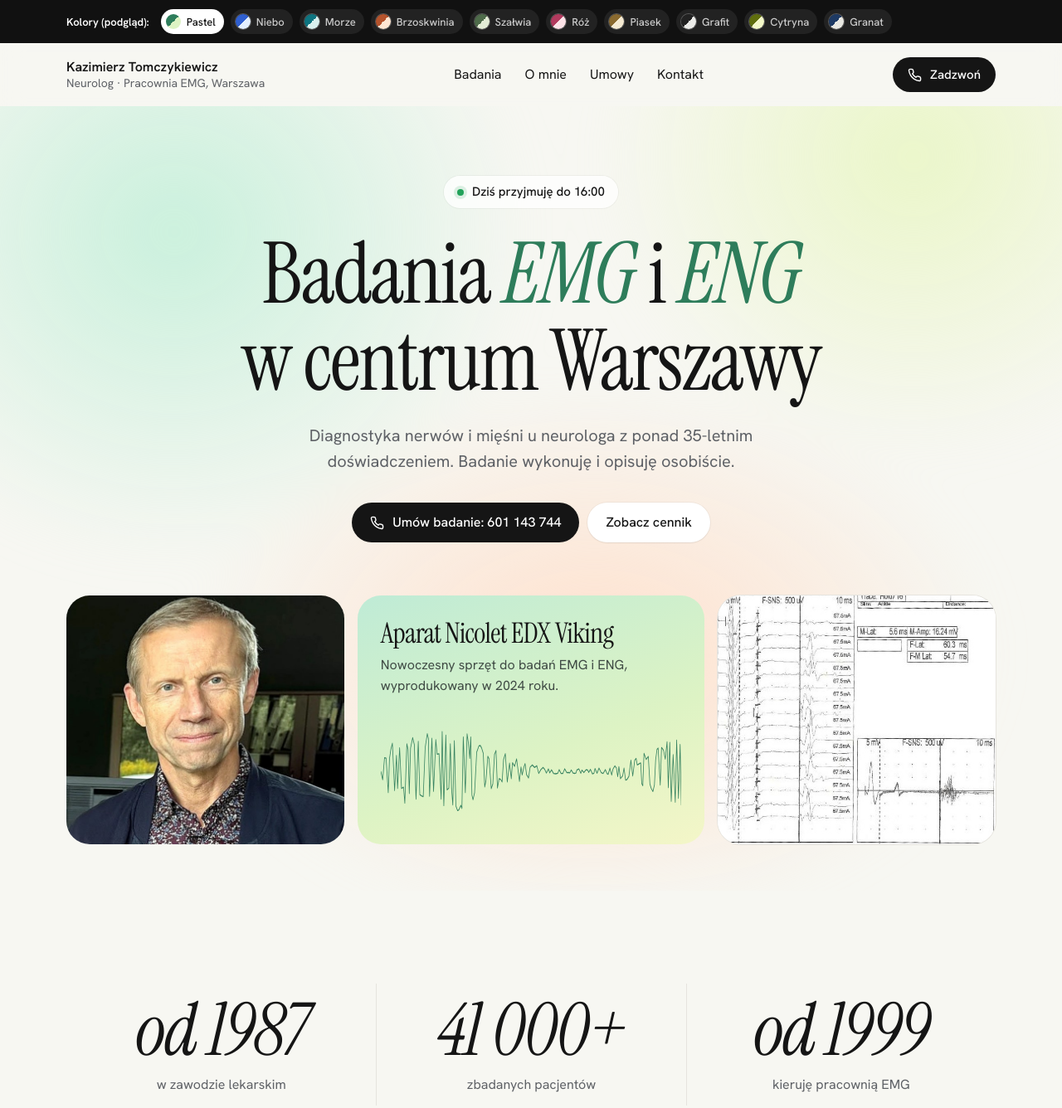
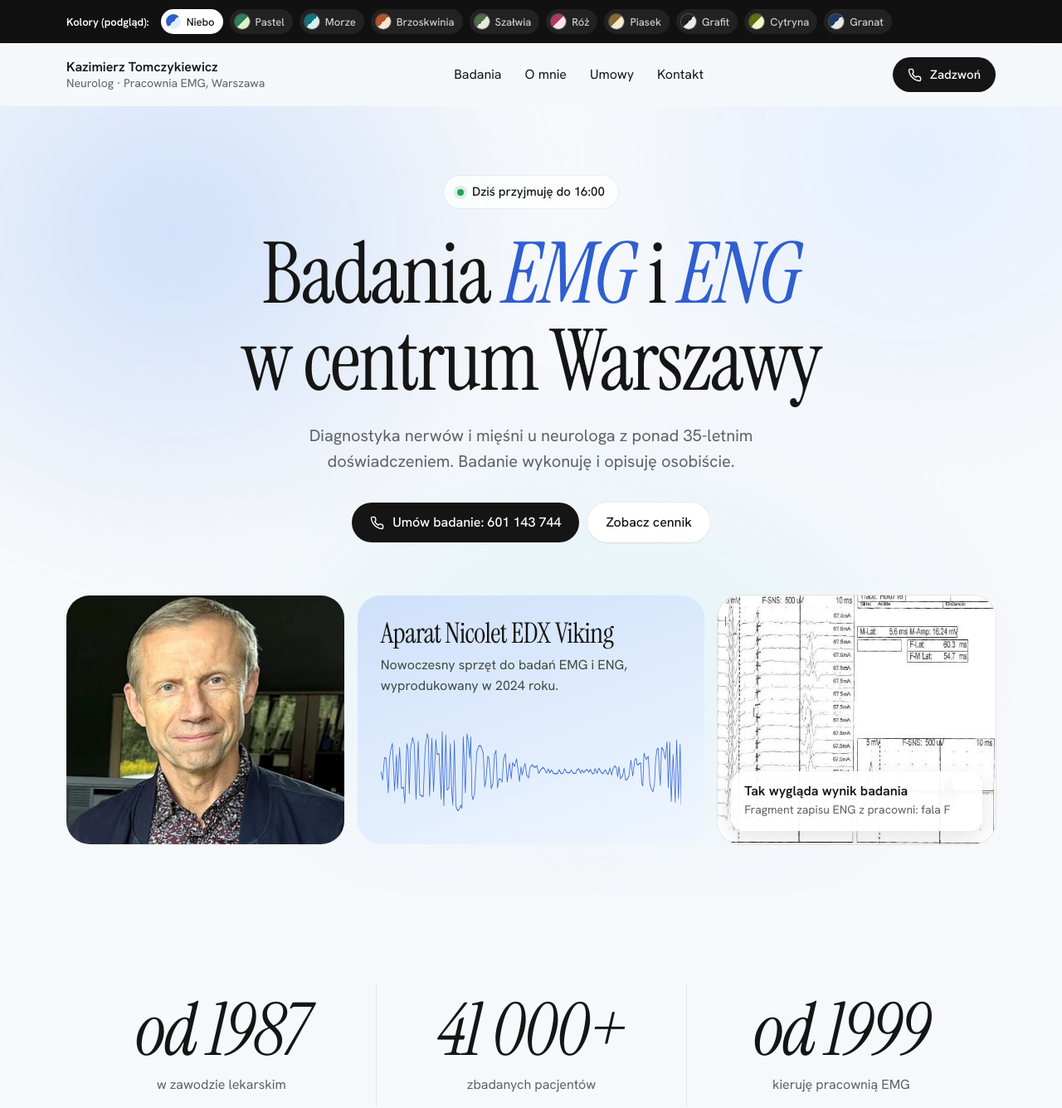
Before and after one commit to tomasz-tomczykiewicz/emg-podglad, a plain HTML site: page index.html in a window 1280 px wide. Shown: the top 1336 px of the page at 83% size. Drawn offline with Linux system fonts and the light colour scheme.

Commit message:
💄 style: default sky palette, caption the printout tile
Co-Authored-By: Claude Opus 5.5 <noreply@anthropic.com>

```diff
--- a/index.html
+++ b/index.html
@@ -11,8 +11,8 @@
 <link href="https://fonts.googleapis.com/css2?family=Instrument+Serif:ital@0;1&family=Hanken+Grotesk:wght@400;500;600&display=swap" rel="stylesheet">
 <style>
 :root{
-  --bg:#F7F7F2; --b1:#C9F0DC; --b2:#EAF6C8; --b3:#FFE0CC; --t1:#BFEBD6; --t2:#DDF3C4; --t3:#F4F6C8; --c1:#BFEBD6; --c2:#DDF3C4; --c3:#FFE3CF; --card:#FFFFFF; --ink:#151515; --ink-2:#5E6166; --line:#E6E4DE;
-  --blue:#2E7D5B; --blue-soft:#DDF2E6; --sand:#FCE3D3;
+  --bg:#F6F8FB; --b1:#CFE0FA; --b2:#E3EEFF; --b3:#E2F3F8; --t1:#CFE0FA; --t2:#E2EEFD; --t3:#F0F6FF; --c1:#C9DCF8; --c2:#DDE9FB; --c3:#EEF4FF; --card:#FFFFFF; --ink:#151515; --ink-2:#5E6166; --line:#E6E4DE;
+  --blue:#2F5FD0; --blue-soft:#E0E9FB; --sand:#FCE3D3;
   --serif:"Instrument Serif",Georgia,serif; --sans:"Hanken Grotesk",system-ui,sans-serif;
   --ease:cubic-bezier(0.23,1,0.32,1);
   --r-lg:28px; --r-md:20px;
@@ -91,6 +91,10 @@ p{text-wrap:pretty}
 .tile-sand img{position:absolute;inset:0;width:100%;height:100%;object-fit:cover;object-position:50% 40%;transition:transform 300ms var(--ease)}
 @media (hover:hover) and (pointer:fine){ .tile-sand:hover img{transform:scale(1.03)} }
 
+.tile-sand .cap{position:absolute;left:16px;right:16px;bottom:16px;background:rgba(255,255,255,.94);border-radius:16px;padding:14px 16px;box-shadow:0 8px 24px rgba(0,0,0,.10);text-decoration:none}
+.tile-sand .cap b{display:block;font-weight:600;font-size:16px;line-height:1.3}
+.tile-sand .cap span{display:block;font-size:14px;color:var(--ink-2);margin-top:2px}
+.tile-sand{text-decoration:none;color:var(--ink)}
 /* ---------- stats ---------- */
 .stats{display:grid;grid-template-columns:repeat(3,1fr);margin:112px 0 0}
 .stat{text-align:center;padding:12px 16px}
@@ -245,7 +249,7 @@ footer .wrap{display:flex;justify-content:space-between;flex-wrap:wrap;gap:12px}
           </div>
           <svg id="trace" viewBox="0 0 600 120" preserveAspectRatio="none" aria-hidden="true"></svg>
         </div>
-        <a class="tile tile-sand" href="#badania"><img src="zapisy/fala-f-wycinek.jpg" alt="Fragment wydruku z badania ENG: fala F"></a>
+        <a class="tile tile-sand" href="#badania"><img src="zapisy/fala-f-wycinek.jpg" alt="Fragment wydruku z badania ENG: fala F"><span class="cap"><b>Tak wygląda wynik badania</b><span>Fragment zapisu ENG z pracowni: fala F</span></span></a>
       </div>
     </div>
   </section>
@@ -379,8 +383,8 @@ footer .wrap{display:flex;justify-content:space-between;flex-wrap:wrap;gap:12px}
 /* podgląd palet (tymczasowo) */
 (function(){
   var P=[
+    ['Niebo','#2F5FD0','#E0E9FB','#F6F8FB',['#CFE0FA','#E3EEFF','#E2F3F8'],['#CFE0FA','#E2EEFD','#F0F6FF'],['#C9DCF8','#DDE9FB','#EEF4FF']],
     ['Pastel','#2E7D5B','#DDF2E6','#F7F7F2',['#C9F0DC','#EAF6C8','#FFE0CC'],['#BFEBD6','#DDF3C4','#F4F6C8'],['#BFEBD6','#DDF3C4','#FFE3CF']],
-    ['Niebo','#2F5FD0','#E0E9FB','#F6F8FB',['#CFE0FA','#E3EEFF','#E2F3F8'],['#CFE0FA','#E2EEFD','#F0F6FF'],['#C9DCF8','#DDE9FB','#EEF4FF']],
     ['Morze','#0D7480','#D5ECEE','#F5F9F9',['#C6ECEC','#DFF3EF','#EAF4F7'],['#BFE6E8','#D9F0EE','#EEF7F6'],['#BFE6E8','#D6EFEA','#EAF6F3']],
     ['Brzoskwinia','#B5532C','#FBE3D6','#FBF7F3',['#FFD9C4','#FFE9D6','#FFF1DE'],['#FFD8C2','#FFE6D2','#FFF2E2'],['#FFD3BC','#FFE4CC','#FFF0DA']],
     ['Szałwia','#4E6B4A','#E2EADF','#F5F5F0',['#D7E4D2','#E7EEDB','#F1EFE2'],['#D3E2CD','#E3ECD6','#F1F1E3'],['#CFDFC8','#E2EBD3','#F3F0E1']],
@@ -396,14 +400,14 @@ footer .wrap{display:flex;justify-content:space-between;flex-wrap:wrap;gap:12px}
     st.setProperty('--blue',p[1]); st.setProperty('--blue-soft',p[2]); st.setProperty('--bg',p[3]);
     ['b','t','c'].forEach(function(k,j){ p[4+j].forEach(function(v,n){ st.setProperty('--'+k+(n+1),v) }) });
     box.querySelectorAll('button').forEach(function(b,j){b.setAttribute('aria-pressed',j===i)});
-    try{localStorage.setItem('emg-pal',i)}catch(e){}
+    try{localStorage.setItem('emg-pal2',i)}catch(e){}
   }
   P.forEach(function(p,i){
     var b=document.createElement('button'); b.type='button';
     b.innerHTML='<i style="--a:'+p[1]+';--s:'+p[5][1]+'"></i>'+p[0];
     b.addEventListener('click',function(){apply(i)}); box.appendChild(b);
   });
-  var saved=0; try{saved=+localStorage.getItem('emg-pal')||0}catch(e){}
+  var saved=0; try{saved=+localStorage.getItem('emg-pal2')||0}catch(e){}
   apply(saved<P.length?saved:0);
 })();
 
```
